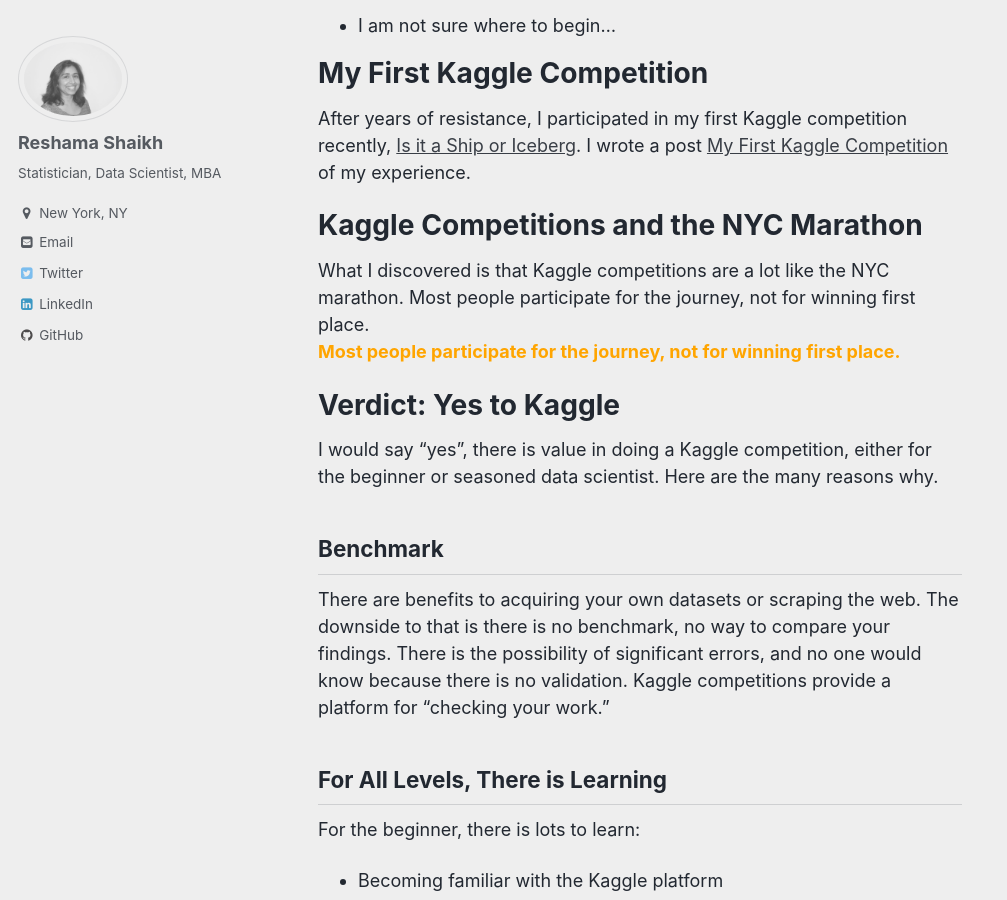
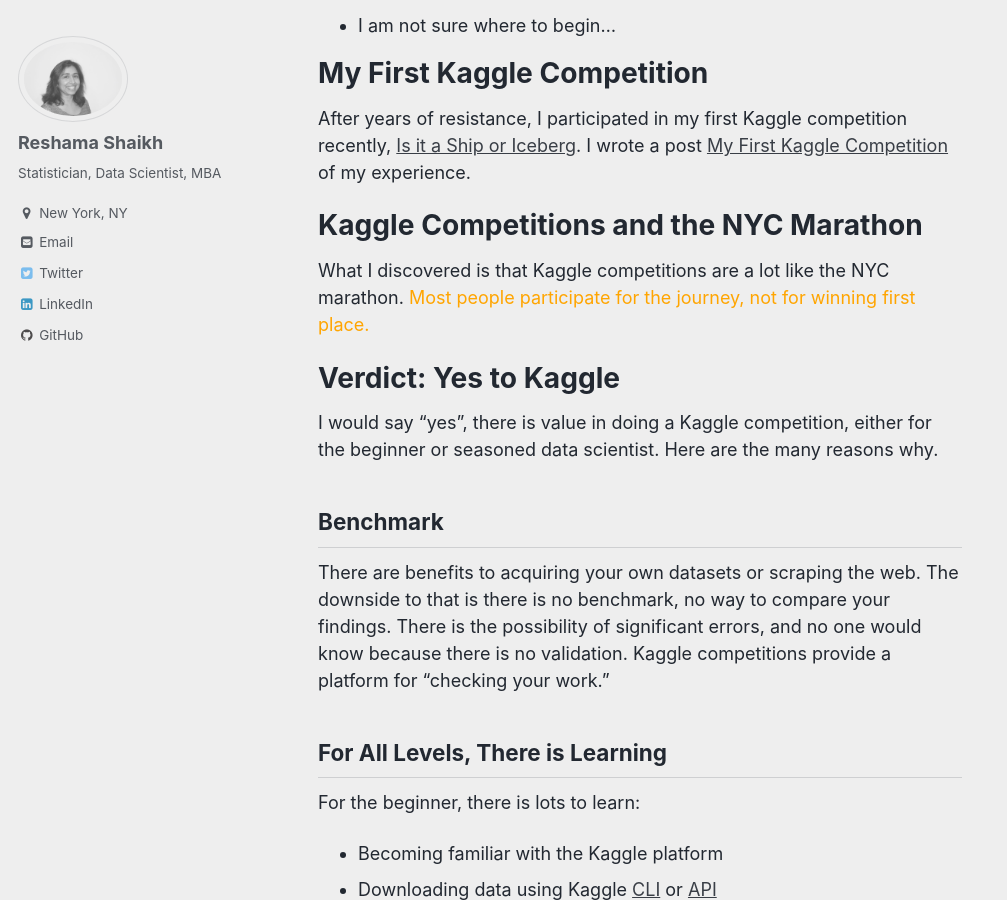
Before and after one commit to reshamas/reshamas.github.io, a Jekyll site: the page built from _posts/2018-04-19-to-kaggle-or-not.md, in a window 1280 px wide and 900 px high, scrolled down 1164 px. Shown: the whole window, without its empty margins (0-1007 px from the left). Built offline with Jekyll 4.4.1, drawn with Linux system fonts in a browser that asks for light colours.

Commit message:
Update 2018-04-19-to-kaggle-or-not.md

```diff
--- a/_posts/2018-04-19-to-kaggle-or-not.md
+++ b/_posts/2018-04-19-to-kaggle-or-not.md
@@ -23,8 +23,7 @@
 After years of resistance, I participated in my first Kaggle competition recently, [Is it a Ship or Iceberg](https://www.kaggle.com/c/statoil-iceberg-classifier-challenge).  I wrote a post [My First Kaggle Competition](https://reshamas.github.io/my-first-kaggle-competition/) of my experience.
 
 # Kaggle Competitions and the NYC Marathon
-What I discovered is that Kaggle competitions are a lot like the NYC marathon.  Most people participate for the journey, not for winning first place.
-<a   style="color:orange"><b>Most people participate for the journey, not for winning first place. </b></a>
+What I discovered is that Kaggle competitions are a lot like the NYC marathon.  <a   style="color:orange">Most people participate for the journey, not for winning first place. </a>
 
 # Verdict:  Yes to Kaggle
 I would say "yes", there is value in doing a Kaggle competition, either for the beginner or seasoned data scientist.  Here are the many reasons why.
```
